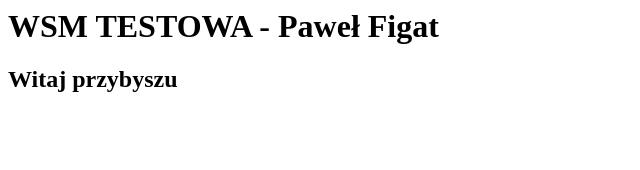
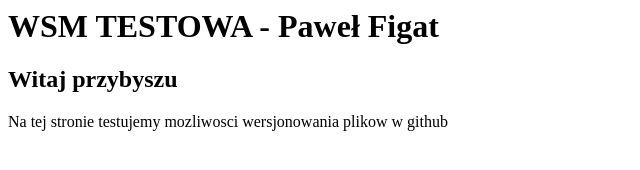
Before and after one commit to PawelFigat/wsmtest, a plain HTML site: page index.html in a window 1280 px wide. Shown: the whole page, without its empty margins (0-640 px from the left). Drawn offline with Linux system fonts and the light colour scheme.

Commit message:
Update index.html

```diff
--- a/index.html
+++ b/index.html
@@ -7,7 +7,7 @@
 <h1> WSM TESTOWA - Paweł Figat</h1>
 <h2> Witaj przybyszu</h2>
 
-
+<p> Na tej stronie testujemy mozliwosci wersjonowania plikow w github </p>
 
 </body>
 </html>
```
